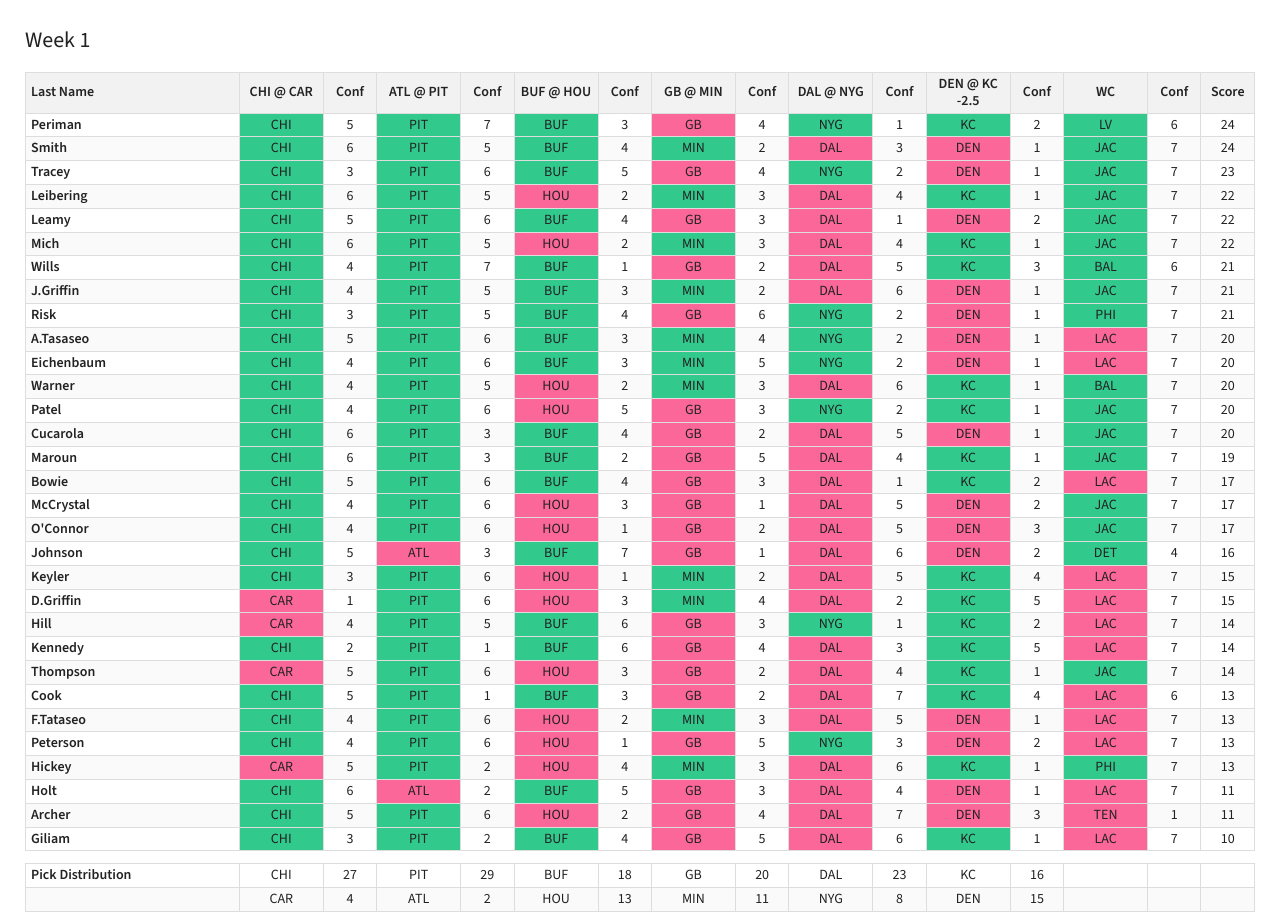
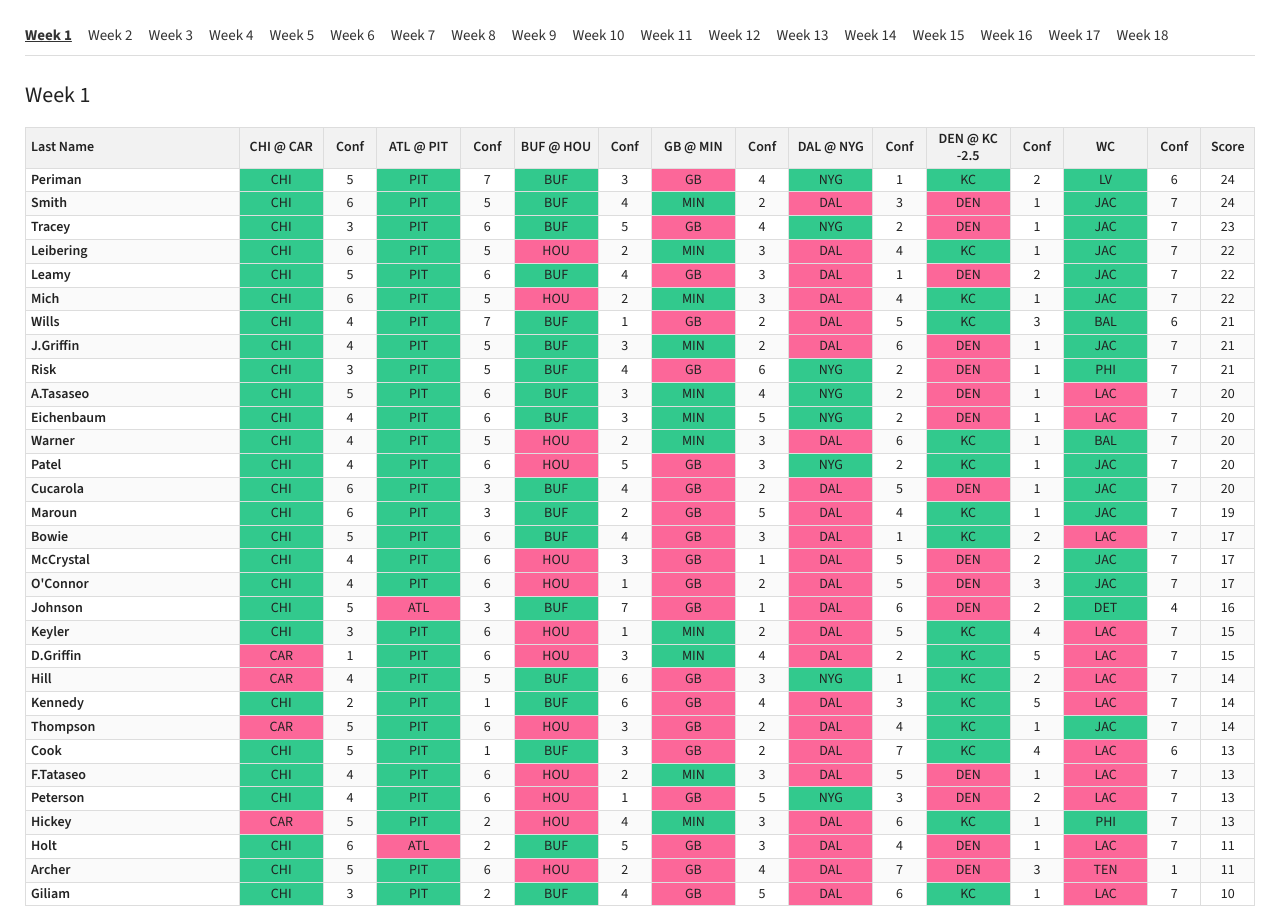
Before and after one commit to ryanmccrystal/nfl-pick-em, a plain HTML site: page index.html in a window 1280 px wide. Shown: the top 914 px of the page. Drawn offline with nearby package versions, Linux system fonts and the light colour scheme.

Commit message:
Add week navigation and dynamic week title

```diff
--- a/index.html
+++ b/index.html
@@ -112,6 +112,31 @@
     margin-left: 8px;
   }
 
+  #week-nav {
+    display: flex;
+    flex-wrap: wrap;
+    gap: 16px;
+    margin-bottom: 24px;
+    padding-bottom: 10px;
+    border-bottom: 1px solid #ddd;
+  }
+
+  #week-nav a {
+    color: #333;
+    text-decoration: none;
+    font-size: 15px;
+    font-weight: 500;
+  }
+
+  #week-nav a:hover {
+    text-decoration: underline;
+  }
+
+  #week-nav a.active {
+    font-weight: 700;
+    text-decoration: underline;
+  }
+
   @media (max-width: 700px) {
     body {
       margin: 12px;
@@ -126,7 +151,8 @@
 
 <body>
 
-<h2>Week 1</h2>
+<nav id="week-nav"></nav>
+<h2 id="week-title">Week 1</h2>
 
 <div id="table-container" class="table-container">
   Loading...
@@ -135,6 +161,16 @@
 <script>
 async function loadData() {
   const container = document.getElementById("table-container");
+  const requestedWeek = new URLSearchParams(window.location.search).get("week") || "1";
+
+  const weekNumber =
+    /^\d+$/.test(requestedWeek) &&
+    Number(requestedWeek) >= 1 &&
+    Number(requestedWeek) <= 18
+      ? Number(requestedWeek)
+      : 1;
+
+  const weekName = "Week " + weekNumber;
 
   try {
     const response = await fetch("data/data.json");
@@ -145,7 +181,24 @@ async function loadData() {
 
     const data = await response.json();
 
-    const week = data.sheets.find(sheet => sheet.name === "Week 1");
+    const week = data.sheets.find(sheet => sheet.name === weekName);
+    // Update page heading
+    document.getElementById("week-title").textContent = weekName;
+
+    // Build week navigation
+    const weekNav = document.getElementById("week-nav");
+
+    weekNav.innerHTML = Array.from({ length: 18 }, (_, i) => {
+      const number = i + 1;
+
+      return `
+        <a href="?week=${number}"
+           class="${number === weekNumber ? 'active' : ''}">
+           Week ${number}
+        </a>
+      `;
+    }).join("");
+
     const users = data.sheets.find(sheet => sheet.name === "Users");
 
     if (!week) {
```
